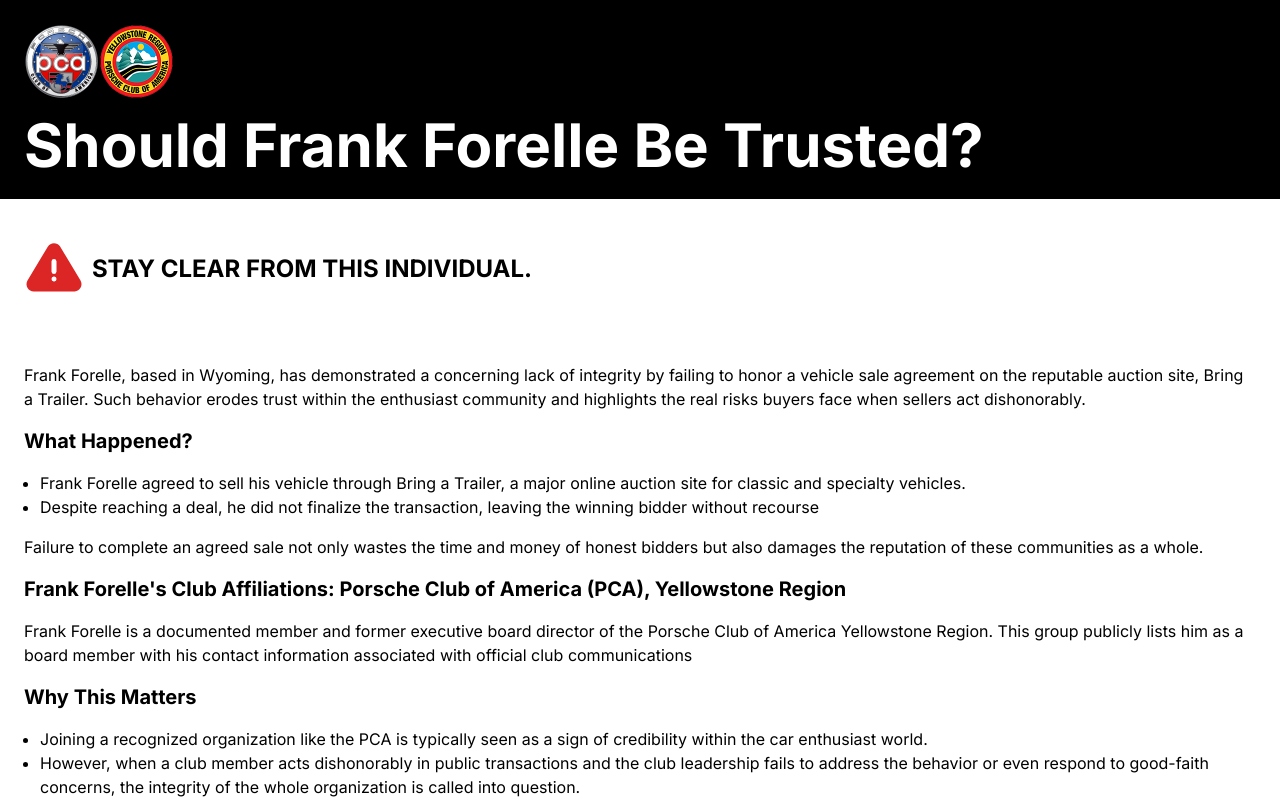
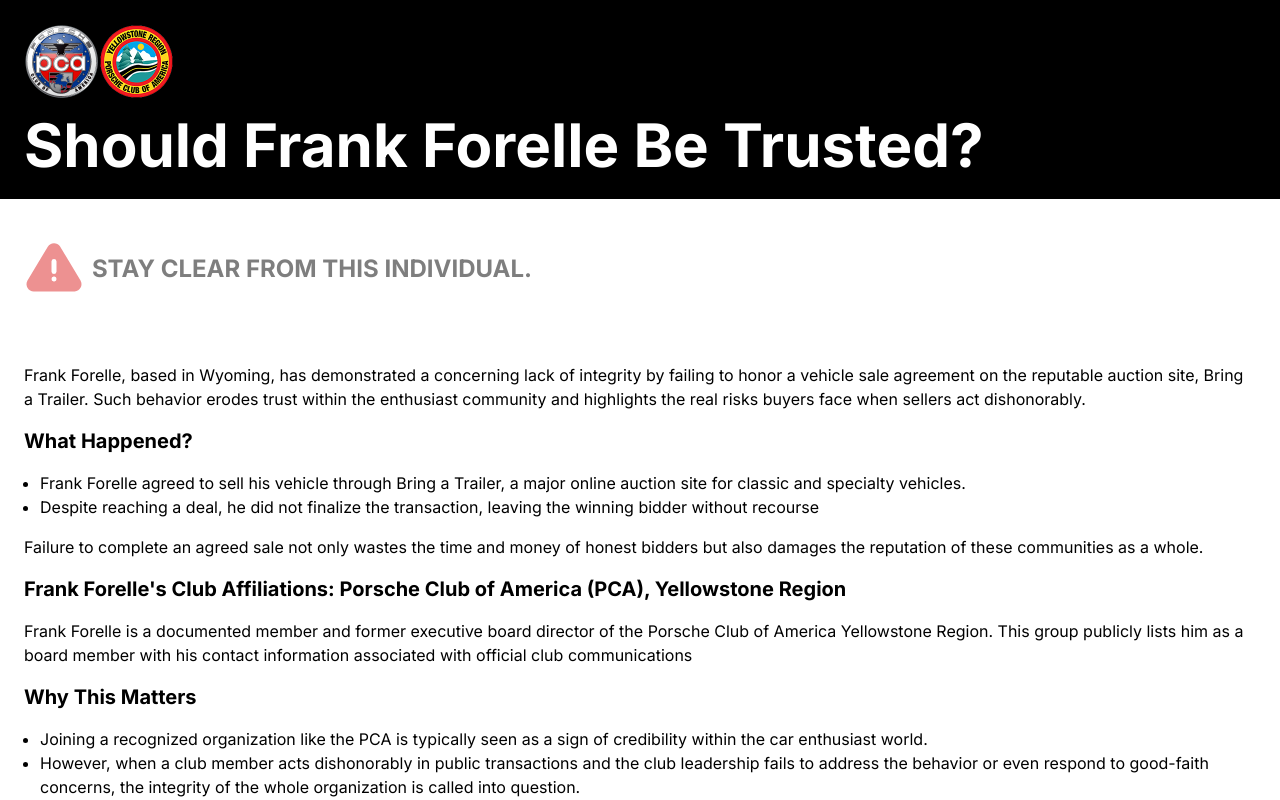
Before and after one commit to fabiobta89/frankforelle, a Next.js app: page / in a window 1280 px wide. Shown: the top 800 px of the page. Built offline with nearby package versions, Linux system fonts and the light colour scheme.

Commit message:
Minor changes

```diff
--- a/src/pages/index.js
+++ b/src/pages/index.js
@@ -1,8 +1,6 @@
 import Image from "next/image";
 import { Inter } from "next/font/google";
-import ReactGA from 'react-ga4';
-import { useState } from "react";
-import SubscriptionForm from "@/components/forms/SubscriptionForm";
+import { useState, useEffect } from "react";
 import pca_logo from '@/images/pca.png';
 import pca_yellow_logo from '@/images/yellowstone-pca.png';
 import { TbAlertTriangleFilled } from "react-icons/tb";
@@ -13,8 +11,15 @@
 export default function Home() {
 
   const [tab, setTab] = useState(0);
+  const [isVisible, setIsVisible] = useState(true);
 
-  ReactGA.initialize('G-YB4LLRTYS4');
+  useEffect(() => {
+    const interval = setInterval(() => {
+      setIsVisible(prev => !prev); // toggle visibility
+    }, 1000); // every 2 seconds
+
+    return () => clearInterval(interval); // cleanup
+  }, []);
 
   return (
     <>
@@ -39,10 +44,12 @@
           </div>
         </header>
         <div className={`max-w-2xl mx-auto p-6 lg:px-6 lg:max-w-7xl`}>
-          <h2 className={`text-2xl font-bold mb-16 flex items-center`}>
-            <TbAlertTriangleFilled className={`text-red-600 text-6xl mr-2`}/>
-            STAY CLEAR FROM THIS INDIVIDUAL.
-          </h2>
+          <div className={`fade-box ${isVisible ? 'fade-in' : 'fade-out'}`}>
+            <h2 className={`text-2xl font-bold mb-16 flex items-center`}>
+              <TbAlertTriangleFilled className={`text-red-600 text-6xl mr-2`}/>
+              STAY CLEAR FROM THIS INDIVIDUAL.
+            </h2>
+          </div>
           <p className={`mb-4`}>Frank Forelle, based in Wyoming, has demonstrated a concerning lack of
             integrity by failing to honor a vehicle sale agreement on the reputable
             auction site, Bring a Trailer. Such behavior erodes trust within the
--- a/src/styles/globals.css
+++ b/src/styles/globals.css
@@ -39,3 +39,16 @@
     text-wrap: balance;
   }
 }
+
+.fade-box {
+  transition: opacity 0.5s ease-in-out;
+  opacity: 0.5; /* default state */
+}
+
+.fade-in {
+  opacity: 1;
+}
+
+.fade-out {
+  opacity: 0.5;
+}
```
